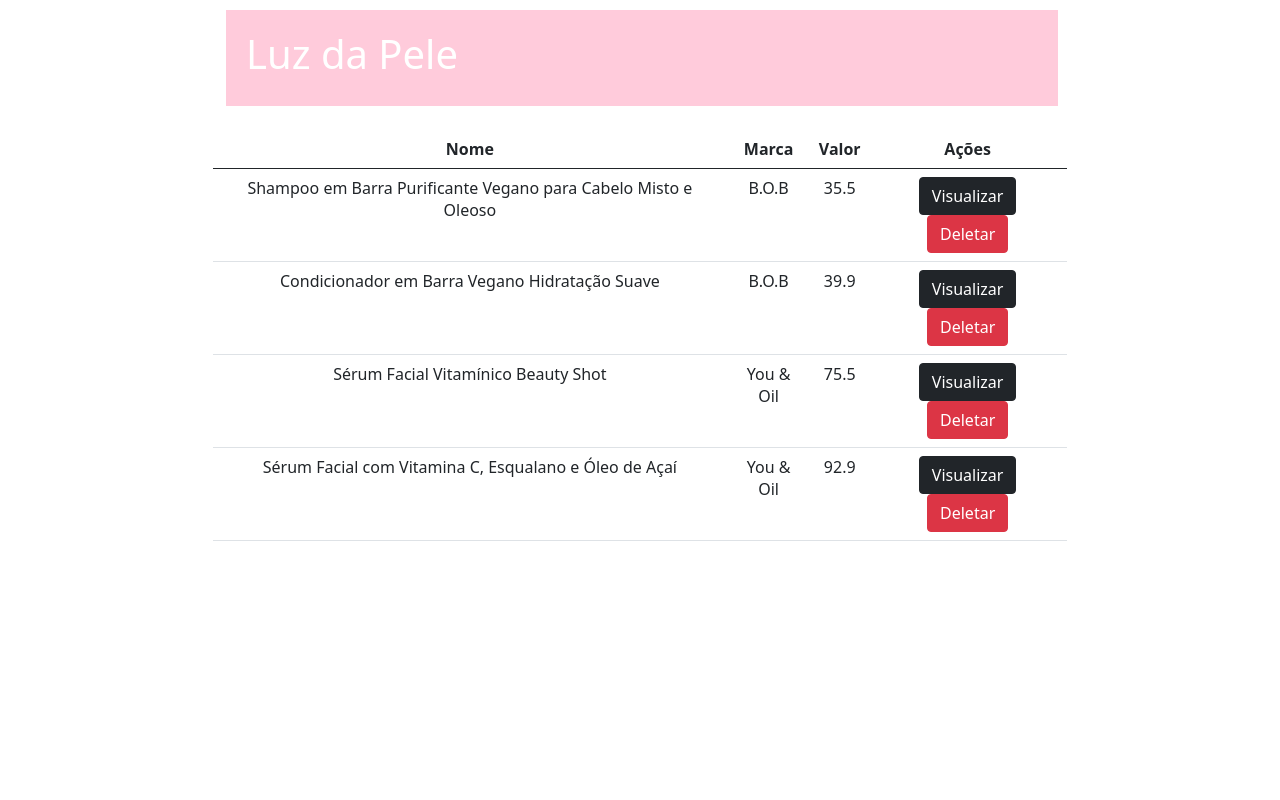
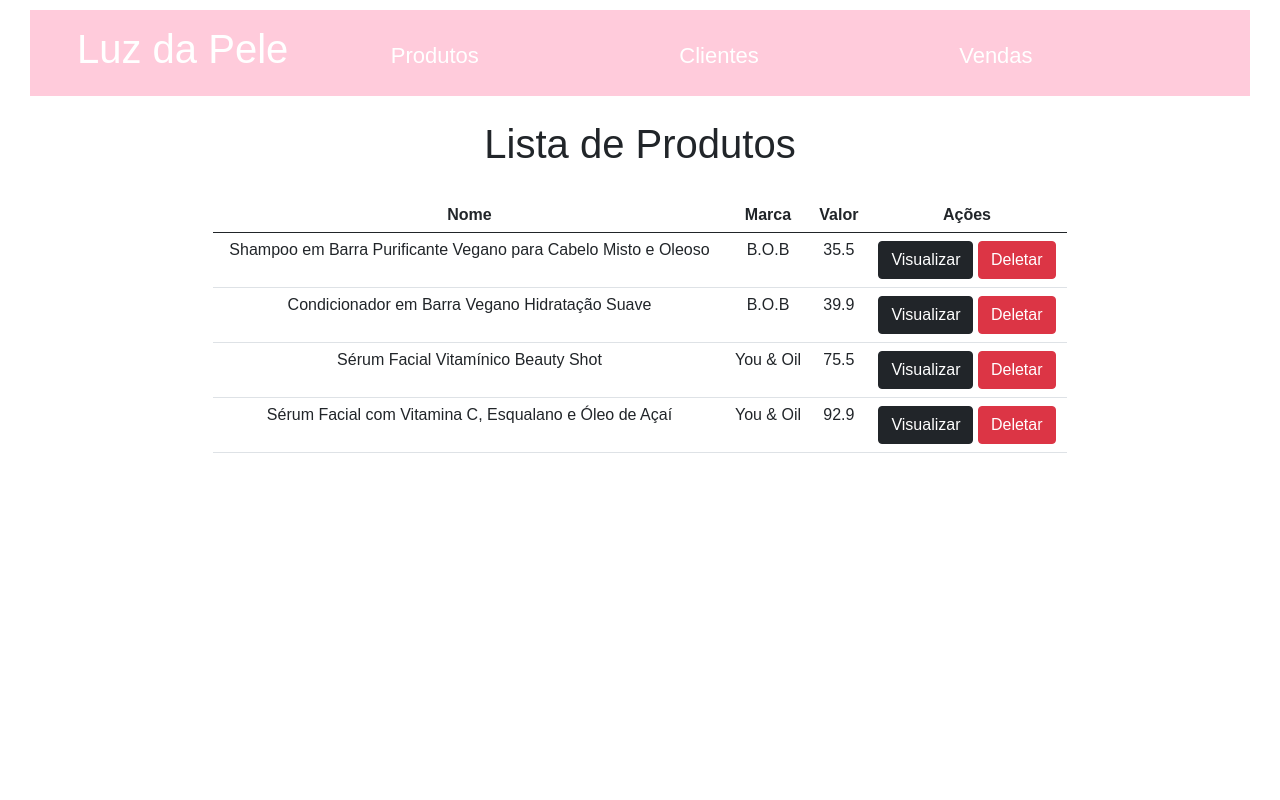
Before and after one commit to MariaAlice00/app-luz-da-pele, a Django app: page / in a window 1280 px wide. Run offline with Django 3.2, Linux system fonts and the light colour scheme; data comes from the database, SQL or seed files in the repository; both versions use the stored data as it was after the commit.

Commit message:
crud de produtos

```diff
--- a/projeto/app/static/css/app.css
+++ b/projeto/app/static/css/app.css
@@ -1,11 +1,13 @@
+body {
+    font-family: sans-serif;
+}
+
 .page-header {
     background-color: #ffcbdb;
     margin-top: 10px;
-    /* margin-bottom: 0px; */
-    padding: 20px;
-    margin-right: 222px;
-    margin-left: 226px;
-
+    margin-right: 30px;
+    margin-left: 30px;
+    padding: 15px;
 }
 
 .page-header h1 a{
@@ -14,6 +16,31 @@
     text-decoration: none;
 }
 
+.lista{
+    list-style: none;
+    margin: 0px;
+
+
+}
+.lista li {
+    display: inline-block;
+}
+
+.lista li a {
+    text-decoration:none;
+}
+
+.links {
+    font-size: 22px;
+    margin: 98px;
+    color: #ffffff;
+}
+
+.links:hover {
+    color: #ffffff;
+}
+
+/*
 .top-menu, .top-menu:hover, .top-menu:visited {
     color: #ffffff;
     float: right;
@@ -21,20 +48,20 @@
     margin-right: 20px;
     margin-top: 17px;
 }
+*/
 
-.produto h2 {
-    margin-right: 60px;
+.table {
+    margin-top: 30px;
 }
 
 .produto {
     margin-top: 20px;
-    margin-left: 227px;
-    margin-right: 60px;
+    margin-left: 40px;
 }
 
 .corpo {
-    margin-top: 20px;
-    margin-right: 112px;
+    margin-top: 38px;
+    margin-right: 38px;
 }
 
 th, td {
@@ -49,7 +76,7 @@ input[type=button] {
     text-decoration: none;
     margin: -7px 8px;
     cursor: pointer;
-    font-size: 20px;
+    font-size: 18px;
     border-radius: 20px;
 }
 
--- /dev/null
+++ b/projeto/app/static/js/app.js
@@ -0,0 +1,16 @@
+(function(win,doc) {
+    'use scrict'
+
+    if (doc.querySelector('.btnDel')){
+        let btnDel = doc.querySelectorAll('.btnDel')
+        for(let i=0; i<btnDel.length;i++){
+            btnDel[i].addEventListener('click', function(event) {
+                if(confirm('Deseja mesmo apagar este dado?')){
+                    return true
+                } else{
+                    event.preventDefault()
+                }
+            })
+        }
+    }
+})(window,document)
--- a/projeto/app/templates/app/base.html
+++ b/projeto/app/templates/app/base.html
@@ -8,12 +8,21 @@
     </head>
     <body>
         <div class="page-header">
-            {% if user.is_authenticated %}
-                <a href="{% url 'novo_produto' %}" class="top-menu">
-                    <input type="button" value="Novo Produto">
-                </a>
-            {% endif %}
-            <h1><a href="/">Luz da Pele</a></h1>
+            <ul class="lista">
+                <li>
+                    <h1><a href="/">Luz da Pele</a></h1>
+                </li>
+                <li><a href="#" class="links">Produtos</a></li>
+                <li><a href="#" class="links">Clientes</a></li>
+                <li><a href="#" class="links">Vendas</a></li>
+                <li>
+                    {% if user.is_authenticated %}
+                        <a href="{% url 'novo_produto' %}" class="top-menu">
+                            <input type="button" value="Novo Produto">
+                        </a>
+                    {% endif %}
+                </li>
+            </ul>
         </div>
 
         {% block content %}
--- a/projeto/app/templates/app/detalhes_produto.html
+++ b/projeto/app/templates/app/detalhes_produto.html
@@ -3,12 +3,12 @@
 {% block content %}
 
 <div class="produto">
-    <h2>{{ produto.nome }}</h2>
+    <h2 style="text-align: center;">{{ produto.nome }}</h2>
     <div class="corpo">
         <p><strong>Categoria:</strong> {{ produto.categoria }}</p>
         <p><strong>Marca:</strong> {{ produto.marca }}</p>
         <p><strong>Base:</strong> {{ produto.base }}</p>
-        <p><strong>Valor:</strong> {{ produto.valor }}</p>
+        <p><strong>Valor:</strong> R$ {{ produto.valor }}</p>
         <p><strong>Características:</strong> {{ produto.caracteristicas }}</p>
         <p><strong>Indicação:</strong> {{ produto.indicacao }}</p>
         <p><strong>Utilidade:</strong> {{ produto.utilidade }}</p>
--- a/projeto/app/templates/app/listar_produtos.html
+++ b/projeto/app/templates/app/listar_produtos.html
@@ -2,6 +2,7 @@
 {% block content %}
 
 <div class="col-8 m-auto pt-4 pb-2 text-center" >
+    <h1>Lista de Produtos</h1>
     <table class="table">
         <thead class="thead-dark">
             <tr>
@@ -22,12 +23,14 @@
                         {% if user.is_authenticated %}
                             <a class="btn btn-primary" href="{% url 'editar_produto' pk=produto.pk %}">Editar</a>
                         {% endif %}
-                        <a href="#" class="btn btn-danger btnDel">Deletar</a>
+                        <a href="{% url 'remover_produto' pk=produto.pk %}" class="btn btn-danger btnDel">Deletar</a>
                     </td>
                 </tr>
             {% endfor %}
         </tbody>
     </table>
 </div>
+{% load static %}
+<script src="{% static 'js/app.js' %}"></script>
 
 {% endblock %}
--- a/projeto/app/urls.py
+++ b/projeto/app/urls.py
@@ -7,4 +7,5 @@ urlpatterns = [
     path('app/<int:pk>/', views.detalhes_produto, name='detalhes_produto'),
     path('app/novo/', views.novo_produto, name='novo_produto'),
     path('app/<int:pk>/editar/', views.editar_produto, name='editar_produto'),
+    path('app/<pk>/remover/', views.remover_produto, name='remover_produto'),
 ]
--- a/projeto/app/views.py
+++ b/projeto/app/views.py
@@ -37,3 +37,9 @@ def editar_produto(request, pk):
     else:
         form = ProdutoForm(instance=produto)
     return render(request, 'app/editar_produto.html', {'form': form})
+
+
+def remover_produto(request, pk):
+    produto = get_object_or_404(Produto, pk=pk)
+    produto.delete()
+    return redirect('listar_produtos')
```
Also changed, not shown: projeto/luzdapele.sqlite3. Lines whose indentation alone changed are shown as unchanged.
